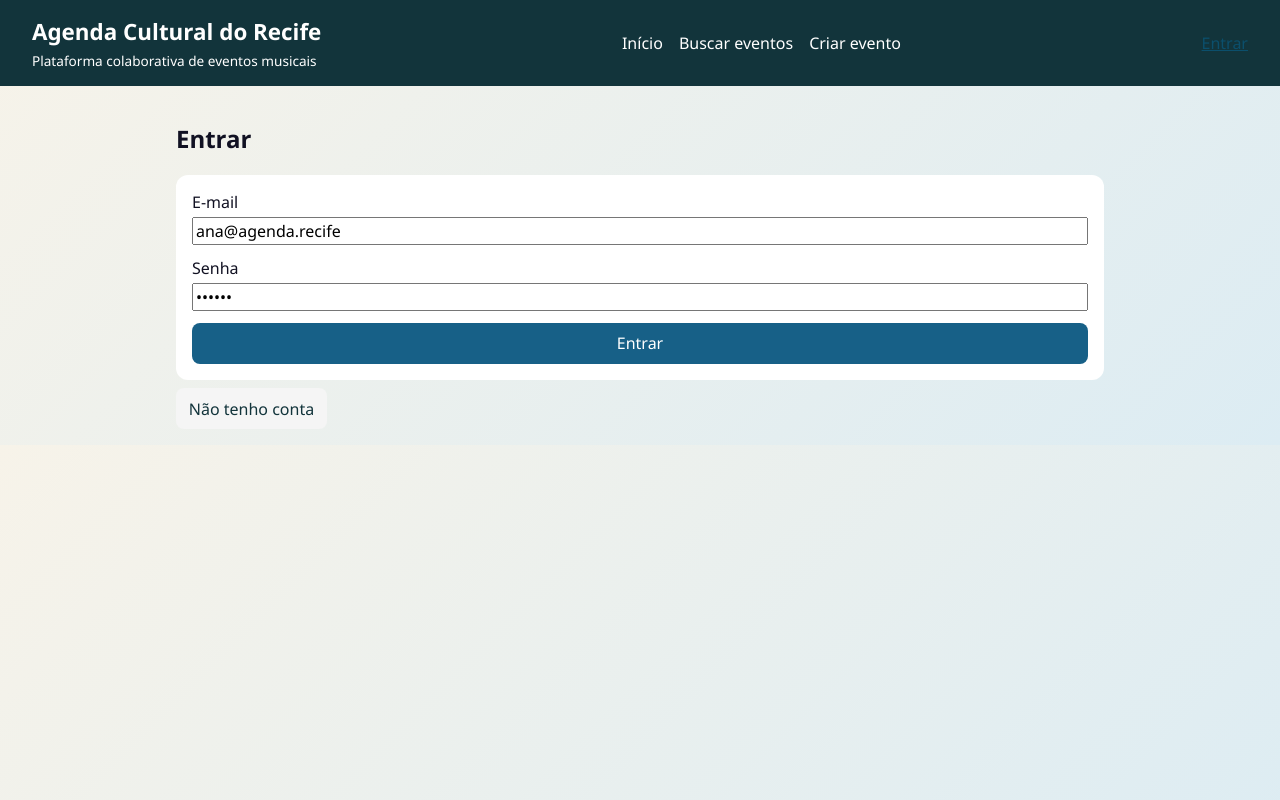
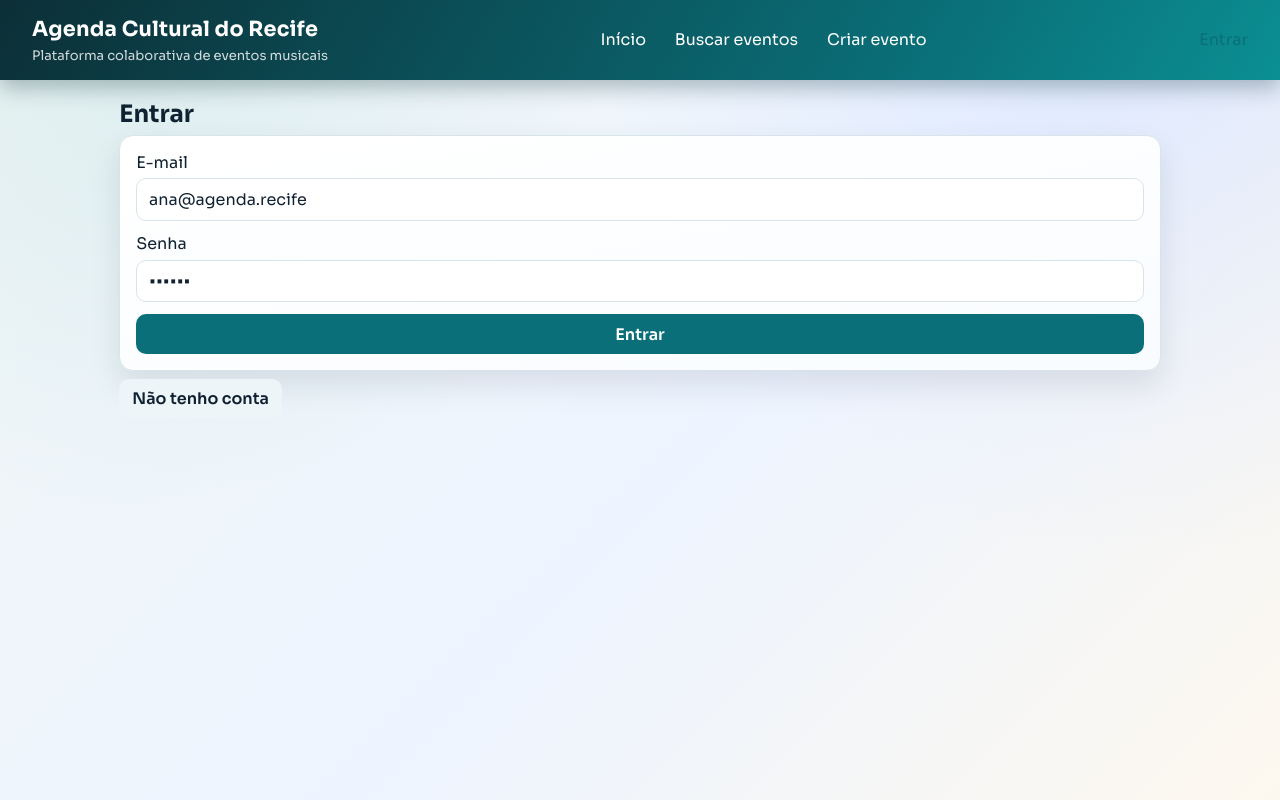
Before and after one commit to jtragtenberg/agendaCultural, a React (Vite) app in the folder frontend/: page /perfil in a window 1280 px wide. Built offline with nearby package versions, Linux system fonts and the light colour scheme; no server answers.

Commit message:
frontend: modernizar identidade visual com novo tema e componentes

```diff
--- a/frontend/src/estilos.css
+++ b/frontend/src/estilos.css
@@ -1,7 +1,21 @@
+@import url('https://fonts.googleapis.com/css2?family=Sora:wght@400;500;600;700&display=swap');
+
 :root {
-  font-family: 'Segoe UI', Tahoma, Geneva, Verdana, sans-serif;
-  color: #112;
-  background: linear-gradient(135deg, #f7f3e9 0%, #dcecf3 100%);
+  --fundo-1: #f2f7f5;
+  --fundo-2: #edf4ff;
+  --fundo-3: #fdf8ef;
+  --texto: #102132;
+  --texto-fraco: #4b6075;
+  --primaria: #0a6f78;
+  --primaria-escura: #07535a;
+  --borda: #d8e4ec;
+  --superficie: #ffffff;
+  --superficie-2: #f9fcff;
+  --erro: #b4233c;
+  --sucesso: #1f7a4c;
+  --sombra: 0 14px 30px rgba(16, 33, 50, 0.1);
+  font-family: 'Sora', 'Trebuchet MS', sans-serif;
+  color: var(--texto);
 }
 
 * {
@@ -10,10 +24,20 @@
 
 body {
   margin: 0;
+  min-height: 100vh;
+  background:
+    radial-gradient(circle at 10% 8%, rgba(0, 142, 152, 0.08) 0, transparent 35%),
+    radial-gradient(circle at 90% 0%, rgba(45, 97, 255, 0.08) 0, transparent 40%),
+    linear-gradient(135deg, var(--fundo-1) 0%, var(--fundo-2) 55%, var(--fundo-3) 100%);
 }
 
 a {
-  color: #0b4f6c;
+  color: var(--primaria);
+  text-decoration: none;
+}
+
+a:hover {
+  text-decoration: underline;
 }
 
 button,
@@ -23,151 +47,190 @@ textarea {
   font: inherit;
 }
 
+input,
+select,
+textarea {
+  width: 100%;
+  border: 1px solid var(--borda);
+  border-radius: 10px;
+  padding: 0.62rem 0.74rem;
+  background: #fff;
+  color: var(--texto);
+}
+
+input:focus,
+select:focus,
+textarea:focus {
+  outline: 2px solid rgba(10, 111, 120, 0.2);
+  border-color: var(--primaria);
+}
+
 .cabecalho {
+  position: sticky;
+  top: 0;
+  z-index: 5;
   display: flex;
   gap: 1rem;
   justify-content: space-between;
   align-items: center;
   padding: 1rem 2rem;
-  background: #12343b;
+  background: linear-gradient(120deg, #0c2f37 0%, #0a6f78 72%, #0b8f92 100%);
   color: #fff;
   flex-wrap: wrap;
+  box-shadow: 0 8px 20px rgba(12, 47, 55, 0.3);
 }
 
 .cabecalho h1 {
   margin: 0;
-  font-size: 1.4rem;
+  font-size: 1.3rem;
+  letter-spacing: 0.01em;
 }
 
 .cabecalho p {
-  margin: 0.25rem 0 0;
-  font-size: 0.85rem;
+  margin: 0.3rem 0 0;
+  font-size: 0.82rem;
+  color: rgba(255, 255, 255, 0.82);
 }
 
 .cabecalho nav {
   display: flex;
-  gap: 1rem;
+  gap: 0.8rem;
+  flex-wrap: wrap;
 }
 
 .cabecalho nav a {
   color: #fff;
   text-decoration: none;
+  padding: 0.32rem 0.5rem;
+  border-radius: 8px;
+}
+
+.cabecalho nav a:hover {
+  background: rgba(255, 255, 255, 0.14);
 }
 
 .acoes-auth {
   display: flex;
-  gap: 0.5rem;
+  gap: 0.55rem;
   align-items: center;
+  flex-wrap: wrap;
 }
 
 .container {
-  max-width: 960px;
+  max-width: 1080px;
   margin: 0 auto;
-  padding: 1rem;
+  padding: 1.2rem;
 }
 
-.painel-janelas {
-  display: grid;
-  grid-template-columns: repeat(auto-fit, minmax(260px, 1fr));
-  gap: 0.9rem;
+.container > h2 {
+  margin: 0 0 0.35rem;
 }
 
-.janela-mini {
-  background: #fff;
-  border-radius: 12px;
-  padding: 0.8rem;
-  box-shadow: 0 8px 20px rgba(0, 0, 0, 0.08);
-}
-
-.janela-mini-topo {
-  display: flex;
-  justify-content: space-between;
-  align-items: center;
-  gap: 0.5rem;
-}
-
-.janela-mini h3 {
-  margin: 0;
-}
-
-.janela-mini ul {
-  margin: 0.6rem 0 0;
-  padding-left: 1rem;
-  display: grid;
-  gap: 0.35rem;
+.container > p {
+  color: var(--texto-fraco);
 }
 
 .lista-eventos {
   display: grid;
   gap: 1rem;
-  grid-template-columns: repeat(auto-fit, minmax(240px, 1fr));
+  grid-template-columns: repeat(auto-fit, minmax(260px, 1fr));
+}
+
+.card-evento,
+.formulario,
+.formulario-auth,
+.calendario-agenda,
+.janela-mini {
+  background: linear-gradient(170deg, var(--superficie) 0%, var(--superficie-2) 100%);
+  border-radius: 14px;
+  border: 1px solid var(--borda);
+  box-shadow: var(--sombra);
 }
 
 .card-evento {
-  background: #fff;
-  border-radius: 12px;
   padding: 1rem;
-  box-shadow: 0 8px 20px rgba(0, 0, 0, 0.08);
 }
 
 .acoes-card {
   display: flex;
   gap: 0.5rem;
   flex-wrap: wrap;
-  margin-top: 0.5rem;
+  margin-top: 0.7rem;
 }
 
 .formulario,
 .formulario-auth {
   display: grid;
   gap: 0.75rem;
-  background: #fff;
   padding: 1rem;
-  border-radius: 12px;
 }
 
 .formulario label,
-.formulario-auth label {
+.formulario-auth label,
+.campo-autocomplete {
   display: grid;
-  gap: 0.25rem;
+  gap: 0.35rem;
 }
 
 fieldset {
-  border: 1px solid #cbd5e1;
-  border-radius: 8px;
+  border: 1px solid var(--borda);
+  border-radius: 10px;
+  background: #fff;
 }
 
 .lista-artistas {
   display: grid;
-  gap: 0.25rem;
+  gap: 0.3rem;
 }
 
 button {
   border: 0;
-  border-radius: 8px;
-  padding: 0.6rem 0.8rem;
-  background: #176087;
+  border-radius: 10px;
+  padding: 0.58rem 0.82rem;
+  background: var(--primaria);
   color: #fff;
+  font-weight: 600;
   cursor: pointer;
+  transition: transform 0.14s ease, background-color 0.2s ease;
+}
+
+button:hover {
+  background: var(--primaria-escura);
+  transform: translateY(-1px);
+}
+
+button:disabled {
+  opacity: 0.62;
+  cursor: not-allowed;
+  transform: none;
 }
 
 .link-botao {
   margin-top: 0.5rem;
-  background: #f5f5f5;
-  color: #12343b;
+  background: #eef5f8;
+  color: var(--texto);
 }
 
 .erro {
-  color: #9f1239;
+  color: var(--erro);
+  font-weight: 600;
 }
 
 .sucesso {
-  color: #166534;
+  color: var(--sucesso);
+  font-weight: 600;
 }
 
-.bloco-denuncia {
+.bloco-denuncia,
+.bloco-edicao-publica,
+.bloco-inline,
+.lista-sugestoes {
   display: grid;
   gap: 0.5rem;
+}
+
+.bloco-denuncia,
+.bloco-edicao-publica {
   margin-top: 1rem;
 }
 
@@ -178,21 +241,7 @@ button {
   flex-wrap: wrap;
 }
 
-@media (max-width: 700px) {
-  .cabecalho {
-    padding: 1rem;
-  }
-
-  .cabecalho nav {
-    width: 100%;
-    justify-content: space-between;
-  }
-}
-
 .calendario-agenda {
-  background: #ffffffd6;
-  border: 1px solid #cbd5e1;
-  border-radius: 12px;
   padding: 1rem;
 }
 
@@ -201,7 +250,7 @@ button {
   justify-content: space-between;
   align-items: center;
   gap: 0.75rem;
-  margin-bottom: 0.75rem;
+  margin-bottom: 0.8rem;
 }
 
 .calendario-topo h3 {
@@ -214,51 +263,51 @@ button {
 }
 
 .calendario-semana {
-  margin-bottom: 0.4rem;
+  margin-bottom: 0.45rem;
 }
 
 .calendario-dia-semana {
   text-align: center;
   font-weight: 700;
-  color: #334155;
-  font-size: 0.9rem;
+  color: #3a4f64;
+  font-size: 0.85rem;
 }
 
 .calendario-dias {
-  gap: 0.4rem;
+  gap: 0.45rem;
 }
 
 .calendario-celula {
-  min-height: 130px;
-  background: #f8fafc;
-  border: 1px solid #dbe4ee;
+  min-height: 140px;
+  background: #fff;
+  border: 1px solid var(--borda);
   border-radius: 10px;
-  padding: 0.35rem;
+  padding: 0.45rem;
   display: flex;
   flex-direction: column;
-  gap: 0.35rem;
+  gap: 0.38rem;
 }
 
 .calendario-celula-vazia {
-  background: #f1f5f9;
+  background: rgba(235, 242, 247, 0.5);
 }
 
 .calendario-numero {
   font-weight: 700;
-  color: #0f172a;
+  color: #102132;
 }
 
 .calendario-eventos-dia {
   display: grid;
-  gap: 0.3rem;
+  gap: 0.35rem;
 }
 
 .evento-mini {
-  background: #e0f2fe;
-  border-left: 3px solid #0369a1;
+  background: #ecf9fa;
+  border-left: 3px solid var(--primaria);
   border-radius: 8px;
-  padding: 0.3rem;
-  font-size: 0.78rem;
+  padding: 0.35rem;
+  font-size: 0.76rem;
 }
 
 .evento-mini-link {
@@ -273,10 +322,53 @@ button {
 
 .evento-mini-titulo {
   font-weight: 700;
+  line-height: 1.3;
 }
 
-.evento-mini-origem {
-  color: #334155;
+.lista-sugestoes {
+  margin: 0;
+  padding: 0.28rem;
+  list-style: none;
+  border: 1px solid var(--borda);
+  border-radius: 10px;
+  background: #fff;
+}
+
+.lista-sugestoes button {
+  width: 100%;
+  text-align: left;
+  background: #f3f8fd;
+  color: #1d2f40;
+}
+
+.bloco-inline {
+  padding: 0.7rem;
+  border-radius: 10px;
+  border: 1px dashed #9cb6ca;
+  background: #f7fbff;
+}
+
+.tags-selecionadas {
+  display: flex;
+  flex-wrap: wrap;
+  gap: 0.4rem;
+}
+
+.tags-selecionadas span {
+  display: inline-flex;
+  align-items: center;
+  gap: 0.35rem;
+  background: #dff3f5;
+  color: #113447;
+  border-radius: 999px;
+  padding: 0.2rem 0.55rem;
+  font-size: 0.84rem;
+}
+
+.tags-selecionadas span button {
+  padding: 0.1rem 0.35rem;
+  border-radius: 999px;
+  background: #13777f;
 }
 
 @media (max-width: 900px) {
@@ -293,61 +385,16 @@ button {
   }
 }
 
-.campo-autocomplete {
-  display: grid;
-  gap: 0.4rem;
+@media (max-width: 700px) {
+  .cabecalho {
+    padding: 0.9rem;
+  }
+
+  .cabecalho nav {
+    width: 100%;
+  }
+
+  .container {
+    padding: 0.9rem;
+  }
 }
-
-.lista-sugestoes {
-  margin: 0;
-  padding: 0.2rem;
-  list-style: none;
-  border: 1px solid #cbd5e1;
-  border-radius: 8px;
-  background: #fff;
-  display: grid;
-  gap: 0.2rem;
-}
-
-.lista-sugestoes button {
-  width: 100%;
-  text-align: left;
-  background: #f8fafc;
-  color: #0f172a;
-}
-
-.bloco-inline {
-  display: grid;
-  gap: 0.4rem;
-  padding: 0.6rem;
-  border-radius: 8px;
-  border: 1px dashed #94a3b8;
-  background: #f8fafc;
-}
-
-.tags-selecionadas {
-  display: flex;
-  flex-wrap: wrap;
-  gap: 0.4rem;
-}
-
-.tags-selecionadas span {
-  display: inline-flex;
-  align-items: center;
-  gap: 0.35rem;
-  background: #dbeafe;
-  color: #0f172a;
-  border-radius: 999px;
-  padding: 0.2rem 0.55rem;
-  font-size: 0.85rem;
-}
-
-.tags-selecionadas span button {
-  padding: 0.1rem 0.35rem;
-  border-radius: 999px;
-  background: #2563eb;
-}
-
-.bloco-edicao-publica {
-  margin-top: 1rem;
-}
```
